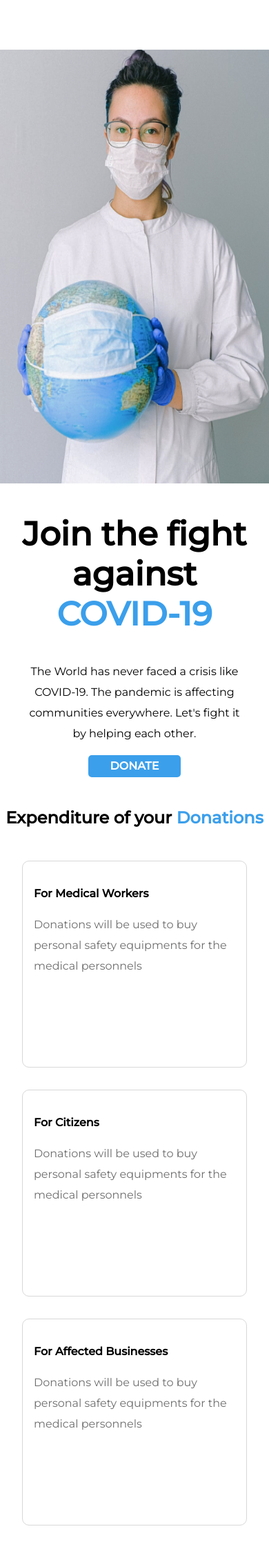
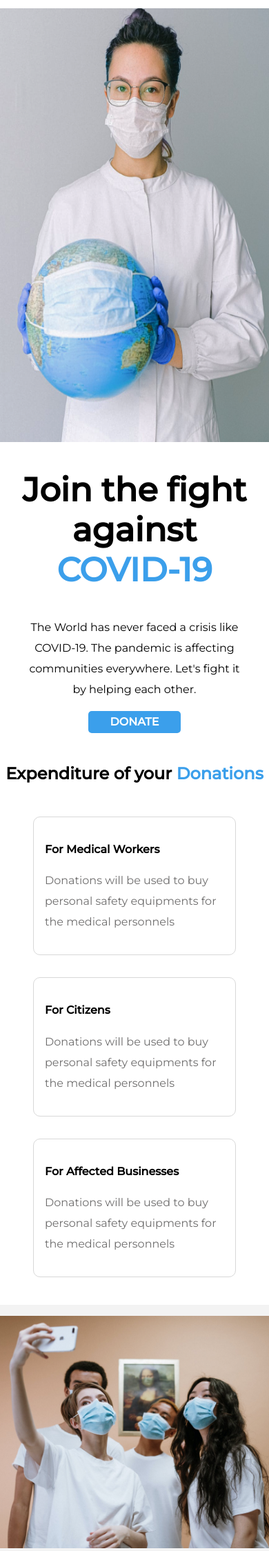
Before and after one commit to ASHWIN776/Donation-System, a PHP site: page / in a window 390 px wide; the page is wider, and only the part inside the window is pictured. Shown: the part 51-2300 px from the top of that part at 69% size. Run offline with PHP 8.4, Linux system fonts and the light colour scheme; some libraries are stand-ins or nearby versions.

Commit message:
Fixed: margin of mob layout

```diff
--- a/assets/styles/styles.css
+++ b/assets/styles/styles.css
@@ -248,7 +248,7 @@ h2{
 }
 
 
-@media only screen and (max-width: 768px){
+@media only screen and (max-width: 800px){
 
     header{
         justify-content: space-between;
@@ -283,7 +283,7 @@ h2{
     }
 
     .shift-main{
-        margin-top: 25.85rem;
+        margin-top: 22.85rem;
     }
 
     .rotate .line1{
@@ -304,7 +304,7 @@ h2{
 
 
     main{
-        margin-top: 20.85rem;
+        margin-top: 16.85rem;
     }
 
     #home{
@@ -339,10 +339,6 @@ h2{
         padding: 0 2rem;
     }
 
-    .expend-container{
-        margin: 1rem 0;
-    }
-
     /* Expenditure section over */
 
     #org-stats{
@@ -350,3 +346,38 @@ h2{
         flex-direction: column-reverse;
     }
 }
+
+@media only screen and (max-width: 1300px){
+    #home-content,
+    #home-pic{
+        flex-basis: 50%;
+    }
+
+    #home-pic{
+        display: flex;
+        align-items: center;
+        justify-content: center;
+    }
+
+    #home-pic > img{
+        position: static;
+        transform: translateY(0);
+    }
+
+    #home-content > div{
+        width: auto;
+    }
+}
+
+
+
+@media only screen and (max-width: 1000px){
+    #expenditure > div{
+        flex-wrap: wrap;
+    }
+
+    .expend-container{
+        flex-basis: calc(50% - 4*2rem);
+        margin: 1rem;
+    }
+}
```
